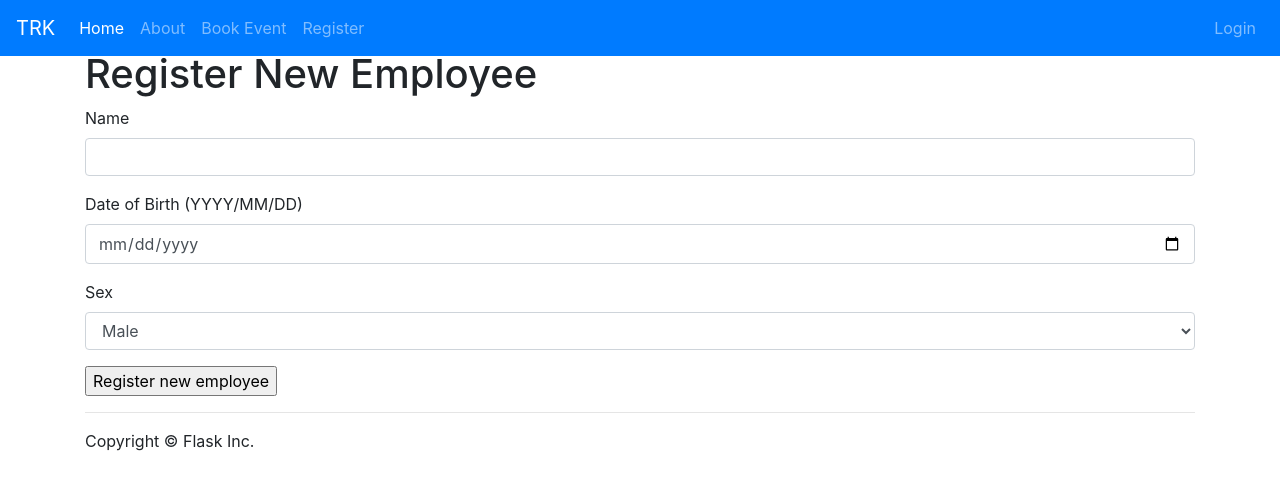
After one commit to JrdnPrter/2171-Project, a Flask app: page /newEmployee/ in a window 1280 px wide. The commit adds this page. Shown: the top 490 px of the page. Run offline with Flask 2, Linux system fonts and the light colour scheme; some libraries are stand-ins or nearby versions.

Commit message:
Updated forms.py, added employee forms, updated views.py, added employee.html

```diff
--- a/app/forms.py
+++ b/app/forms.py
@@ -1,11 +1,23 @@
 from flask_wtf import FlaskForm
-from wtforms import StringField, PasswordField, TextAreaField, SelectField,  DecimalField, SubmitField, DateField, SelectMultipleField
+from wtforms import StringField, TimeField, IntegerField, PasswordField, FormField, TextAreaField, SelectField, BooleanField,  DecimalField, SubmitField, DateField
 from wtforms.validators import InputRequired, DataRequired
+
+# equipList = ['Sound Systems', 'Party Lights', 'Tables', 'Chairs']
 
 
 class LoginForm(FlaskForm):
     username = StringField('Username', validators=[InputRequired()])
     password = PasswordField('Password', validators=[InputRequired()])
+
+#for use in the create booking form.
+#if possible, find a way to iterate this from a list.
+class EquipmentForm(FlaskForm):
+
+
+    sound = BooleanField("Sound Systems")
+    light = BooleanField("Party Lights")
+    table = BooleanField("Tables")
+    chair = BooleanField("Chairs")
 
 
 #create booking
@@ -13,17 +25,33 @@ class BookingForm(FlaskForm):
     clientName = StringField('Client Name',
                                 validators=[DataRequired()])
 
-    contact = StringField('Phone Number',
+    contact = StringField('Phone Number (10-digit)',
                                 validators=[DataRequired()])
 
-    eventDate = DateField('Event Date (YYY/MM/DD)',
+    eventDate = DateField('Event Date (YYYY/MM/DD)',
                                 validators=[DataRequired()])
+
+    eventTime = TimeField('Event Start Time (Hour:Minute) ')
 
     address = StringField('Event Address',
                                 validators=[DataRequired()])
 
-    equipment = SelectMultipleField('Equipment for rental',
-                                choices=[('sound', 'Speaker Box sets'), ('light', 'Party Lights'), ('table', 'Tables'), ('chair', 'Chairs')])
+    equipment = FormField(EquipmentForm)
+
+    submit = SubmitField("Book Equipment")
 
 
-    submit = SubmitField("Book Equipment")
+#register new employee
+class EmployeeForm(FlaskForm):
+
+    employeeName = StringField('Name',
+                                validators=[DataRequired()])
+
+    dob = DateField('Date of Birth (YYYY/MM/DD)',
+                                validators=[DataRequired()])
+
+    sex = SelectField('Sex',
+                        choices=[('M', 'Male'), ('F', 'Female'), ('O', 'Other')],
+                        validators=[DataRequired()])
+
+    register = SubmitField("Register new employee")
--- a/app/templates/booking.html
+++ b/app/templates/booking.html
@@ -11,10 +11,10 @@
             {{ form.clientName.label }} {{ form.clientName(class="form-control") }}
         </div>
         <div class="form-group">
-            {{ form.contact.label }} {{ form.contact(class="form-control") }}
+            {{ form.contact.label }} {{ form.contact(class="form-control", placeholder='18765555555') }}
         </div>
         <div class="form-group">
-            {{ form.eventDate.label }} {{ form.eventDate(class="form-control") }}
+            {{ form.eventDate.label }} {{ form.eventDate(class="form-control", placeholder='2018/06/28') }}
         </div>
         <div class="form-group">
             {{ form.address.label }} {{ form.address(class="form-control") }}
--- /dev/null
+++ b/app/templates/employee.html
@@ -0,0 +1,24 @@
+{% extends "base.html" %}
+
+{% block main %}
+<h1>Register New Employee</h1>
+
+<form action="{{ url_for('newEmployee') }}" method="post" enctype="multipart/form-data">
+
+
+        {{ form.csrf_token }}
+        <div class="form-group">
+            {{ form.employeeName.label }} {{ form.employeeName(class="form-control") }}
+        </div>
+        <div class="form-group">
+            {{ form.dob.label }} {{ form.dob(class="form-control", placeholder='1993/02/21') }}
+        </div>
+        <div class="form-group">
+            {{ form.sex.label }} {{ form.sex(class="form-control") }}
+        </div>
+
+        <div>{{ form.register}}</div>
+
+</form>
+
+{% endblock %}
--- a/app/templates/header.html
+++ b/app/templates/header.html
@@ -15,6 +15,9 @@
       <li class="nav-item">
         <a class="nav-link" href="{{ url_for('createBooking') }}">Book Event</a>
       </li>
+      <li class="nav-item">
+        <a class="nav-link" href="{{ url_for('newEmployee') }}">Register</a>
+      </li>
     </ul>
 
     <ul class="navbar-nav">
--- a/app/views.py
+++ b/app/views.py
@@ -8,10 +8,10 @@ This file creates your application.
 from app import app, db, login_manager
 from flask import render_template, request, redirect, url_for, flash
 from flask_login import login_user, logout_user, current_user, login_required
-from app.forms import LoginForm
+from app.forms import LoginForm, BookingForm, EmployeeForm
 from app.models import EmployeeProfile
 from werkzeug.security import check_password_hash
-from .forms import BookingForm
+
 
 
 ###
@@ -30,26 +30,46 @@ def about():
     return render_template('about.html', name="TRK Party Rentals")
 
 @app.route('/booking/', methods=['GET', 'POST'])
-@login_required
+# @login_required
 def createBooking():
-    myForm = BookingForm()
+    bookForm = BookingForm()
 
     if request.method == 'POST':
 
-        if myForm.validate_on_submit():
+        if bookForm.validate_on_submit():
 
-            clientName = myForm.clientName.data
-            contact = myForm.contact.data
-            eventDate = myForm.eventDate.data
-            address = myForm.address.data
-            equipment = myForm.equipment.data
+            clientName = bookForm.clientName.data
+            contact = bookForm.contact.data
+            eventDate = bookForm.eventDate.data
+            address = bookForm.address.data
+            equipment = bookForm.equipment.data
+
+            flash(equipment, 'success')
 
 
 
         flash('Booking created Successfully.', 'success')
         return redirect(url_for('home'))
 
-    return render_template('booking.html', form = myForm)
+    return render_template('booking.html', form = bookForm)
+
+@app.route('/newEmployee/', methods=['GET', 'POST'])
+# @login_required
+def newEmployee():
+    empForm = EmployeeForm()
+
+    if request.method == 'POST':
+
+        if empForm.validate_on_submit():
+
+            employeeName = empForm.employeeName.data
+            dob = empForm.dob.data
+            sex = empForm.sex.data
+
+        flash('Employee registered successfully.', 'success')
+        return redirect(url_for('home'))
+
+    return render_template('employee.html', form = empForm)
 
 ###
 # The functions below should be applicable to all Flask apps.
```
